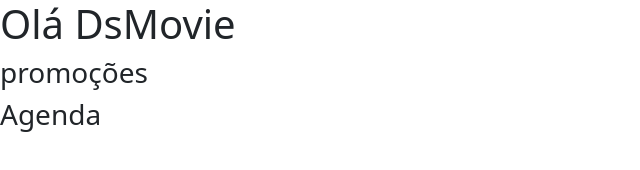
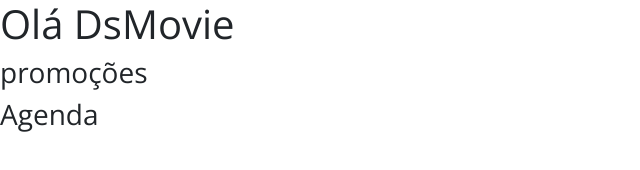
Before and after one commit to GODOYBETIM/dsmovie, a plain HTML site: page index.html in a window 1280 px wide. Shown: the full height of the page, 0-640 px from the left. Drawn offline with nearby package versions, Linux system fonts and the light colour scheme.

Commit message:
Google Fonts

```diff
--- /dev/null
+++ b/Css/styles.css
@@ -0,0 +1,5 @@
+@import url('https://fonts.googleapis.com/css2?family=Open+Sans:wght@300;400;700&display=swap');
+
+* {
+  font-family: 'Open Sans' ;
+}
--- a/index.html
+++ b/index.html
@@ -8,6 +8,7 @@
 
     <link href="https://cdn.jsdelivr.net/npm/bootstrap@5.1.3/dist/css/bootstrap.min.css" rel="stylesheet" integrity="sha384-1BmE4kWBq78iYhFldvKuhfTAU6auU8tT94WrHftjDbrCEXSU1oBoqyl2QvZ6jIW3" crossorigin="anonymous">
 
+     <link rel="stylesheet" href="Css/styles.css">
 </head>
 <body>
    <h1>Olá DsMovie</h1>
```
